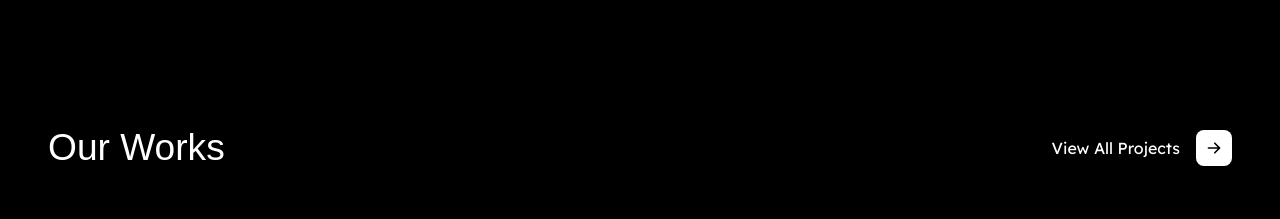
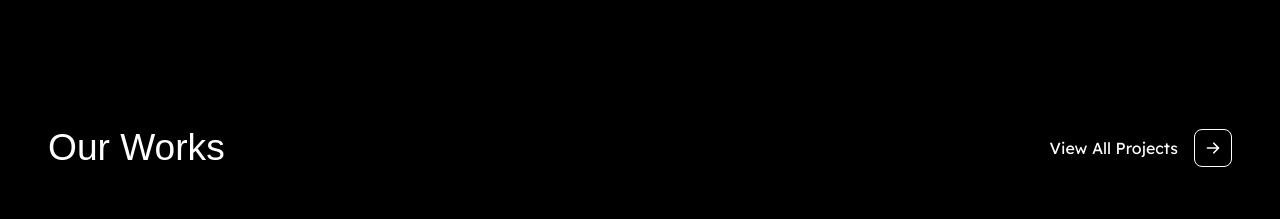
Before and after one commit to cloverdesign/clover, a Next.js app: page / in a window 1280 px wide. Shown: the part 1880-2099 px from the top of the page. Built offline with nearby package versions, Linux system fonts and the light colour scheme; a web font is replaced by a local one.

Commit message:
removed motion code from projects

```diff
--- a/src/components/globals/button.js
+++ b/src/components/globals/button.js
@@ -2,7 +2,7 @@ export const Button = ({ children, variant, widthFull, icon, iconOnly, onClick }
     return (
         <button
             onClick={onClick}
-            className={`${variant === 'primary-outline' ? 'border-[1px] border-white text-white hover:border-green-500 hover:bg-green-500 hover:text-black' : variant === 'primary-black' ? 'bg-black text-white hover:bg-white hover:text-black' : 'bg-white text-black hover:bg-green-500 hover:text-black'} p-[10px] rounded-lg font-body ${widthFull ? 'w-[210px]' : 'w-fit'} `}
+            className={`${variant === 'primary-outline' ? 'border-[1px] border-white text-white hover:border-green-500 hover:bg-green-500 hover:text-black' : variant === 'primary-black' ? 'bg-black text-white hover:bg-white hover:text-black' : variant === 'default' ? 'bg-white text-black hover:bg-green-500 hover:text-black' : ''} p-[10px] rounded-lg font-body ${widthFull ? 'w-[210px]' : 'w-fit'} `}
         >
             {iconOnly ? icon
                 :
--- a/src/components/projects.js
+++ b/src/components/projects.js
@@ -1,28 +1,10 @@
+'use client'
 import * as Icon from 'react-icons/hi'
+import { ProjectsData } from '@/data/projects'
+import { motion } from 'framer-motion'
 import { Button } from './globals/button'
-import { ProjectsData } from '@/data/projects'
-import { useRouter } from 'next/navigation'
-import { motion, useScroll, useTransform } from 'framer-motion'
-import { useInView } from "react-intersection-observer";
-import { useRef } from 'react'
 
 export const Projects = () => {
-    const router = useRouter()
-    const handleNavigateToAllProjects = () => {
-        router.push('/works')
-    }
-
-    const { scrollY } = useScroll();
-    const y1 = useTransform(scrollY, [0, 300], [0, 200]);
-    const y2 = useTransform(scrollY, [0, 300], [0, -100]);
-
-    const [ref, inView, entry] = useInView({
-        /* Optional options */
-        threshold: 0.5,
-        triggerOnce: false
-    });
-
-    const scale = useTransform(scrollY, [0, 0.5], ["100%", "120%"]);
 
     return (
         <section className="flex flex-col w-[100vw] items-center space-y-[140px] lg:px-12 px-5">
@@ -30,7 +12,7 @@ export const Projects = () => {
                 <h2>Our Works</h2>
                 <div className="flex items-center gap-4">
                     View All Projects
-                    <Button icon={<Icon.HiArrowRight />} iconOnly onClick={handleNavigateToAllProjects} />
+                    <Button icon={<Icon.HiArrowRight />} iconOnly variant="primary-outline" />
                 </div>
             </div>
 
@@ -39,7 +21,7 @@ export const Projects = () => {
                     <motion.div
                         style={{
                             backgroundImage: `url(${project.imageUrl})`,
-                            backgroundSize: scale,
+                            backgroundSize: 'cover',
                             backgroundPosition: 'center',
                             backgroundRepeat: 'no-repeat',
                         }}
```
